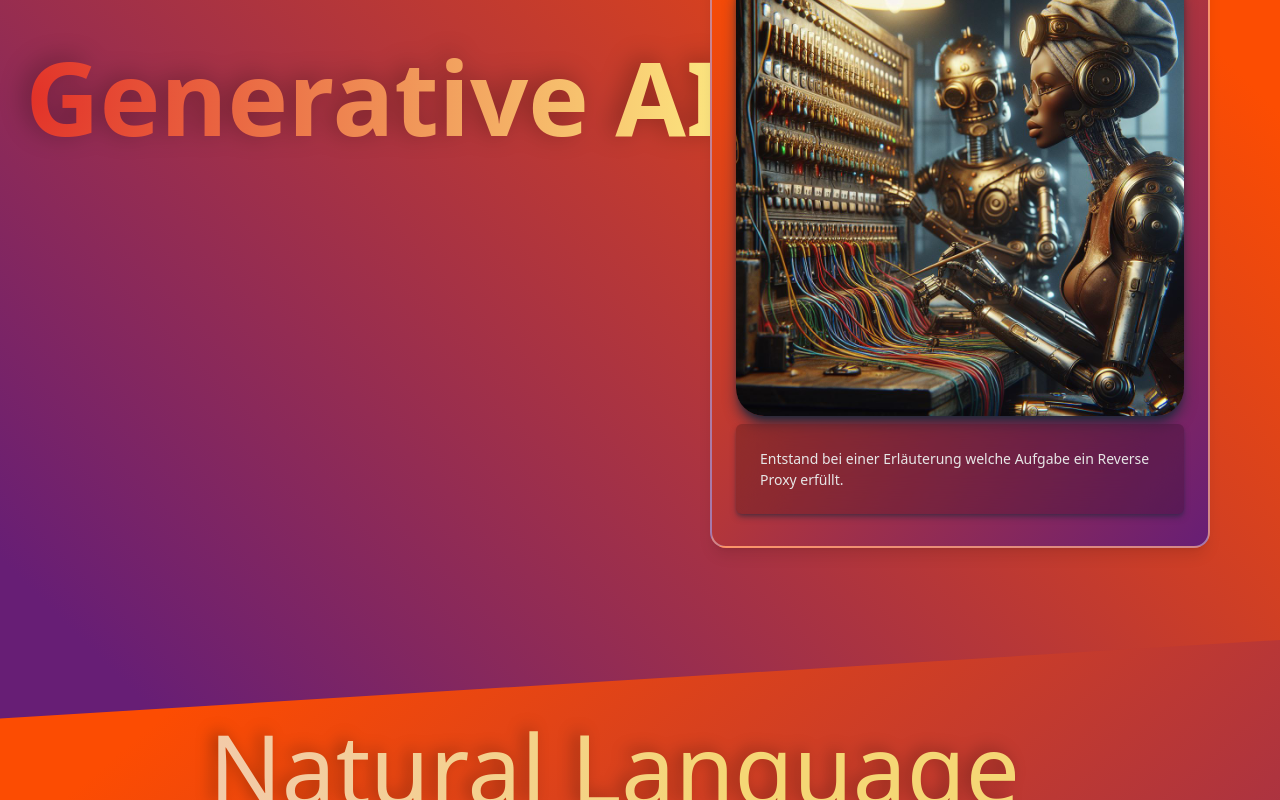
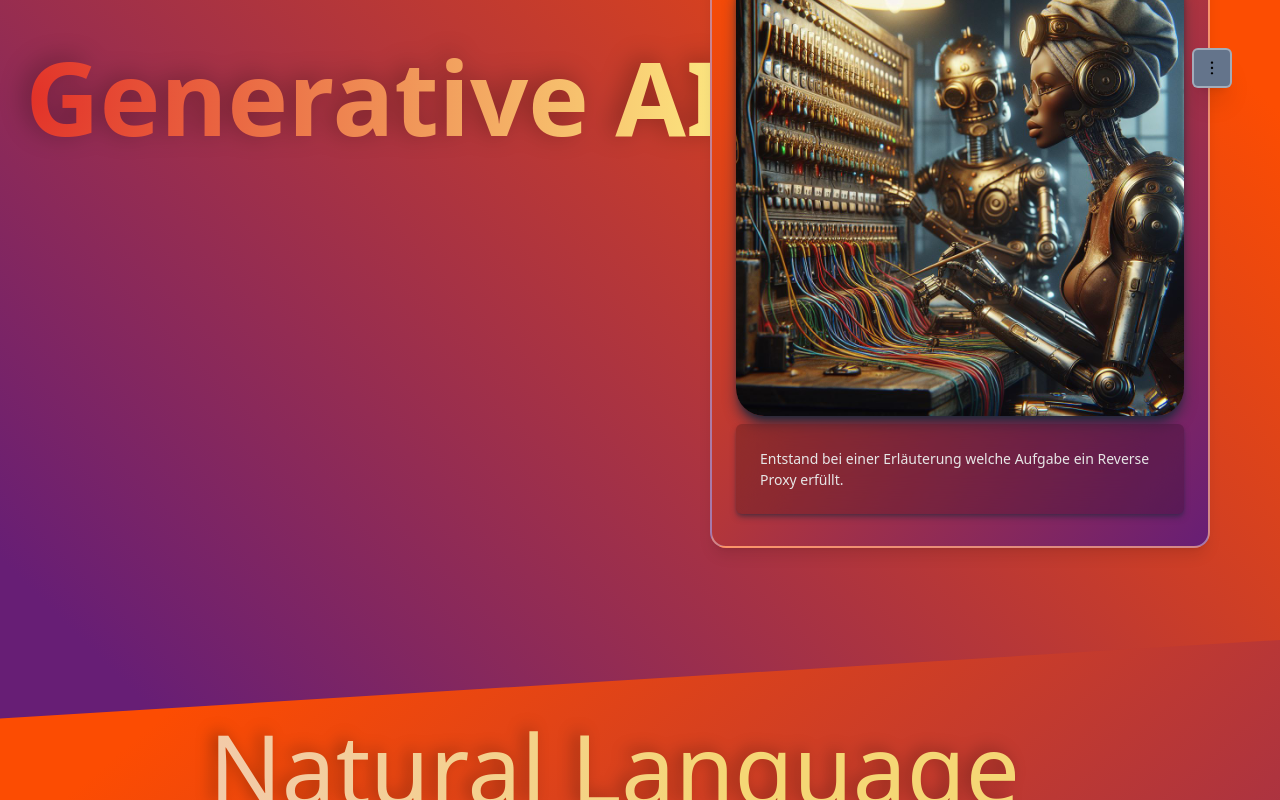
Before and after one commit to jibbex/ai-example, a React (Vite) app: page / in a window 1280 px wide. Shown: the top 800 px of the page. Built offline with nearby package versions, Linux system fonts and the light colour scheme.

Commit message:
feat(implemented options button)

```diff
--- a/src/Navbar.tsx
+++ b/src/Navbar.tsx
@@ -1,4 +1,6 @@
 import * as React from 'react';
+import { DotsVerticalIcon } from "@radix-ui/react-icons"
+import { Button } from "@/components/ui/button"
 // import LoginDialog from "./LoginDialog";
 
 
@@ -14,22 +16,23 @@ const Center = ({ children }: React.PropsWithChildren): JSX.Element => (
     </div>
 );
 
-const Right = (props: { children: React.ReactNode, className: string}): JSX.Element => (
+const Right = (props: { children: React.ReactNode, className: string }): JSX.Element => (
     <div className={props.className}>
         {props.children}
     </div>
 );
 
-function Navbar({ children }: React.PropsWithChildren): JSX.Element  {
+function Navbar({ children }: React.PropsWithChildren): JSX.Element {
     return (
-        <nav className="flex w-screen h-[10em] absolute top-0 z-10 pointer-events-none">
+        <nav className="flex w-screen m-0 top-20 max-h-[120px] h-auto absolute z-[2000]">
             <Left>
                 {children}
             </Left>
             <Center />
             <Right className="p-12 text-right">
-                <div />
-                {/* <LoginDialog /> */}
+                <Button size="icon" variant="secondary" className="border-white/[0.4] border-2 focus:bg-slate-400 focus:text-black hover:bg-slate-600 focus:ring-2 ring-yellow-200 text-black hover:shadow-sm shadow-xl shadow-indigo- bg-slate-500 hover:text-indigo-400 hover:backdrop-blur-lg">
+                    <DotsVerticalIcon className="h-4 w-4" />
+                </Button>
             </Right>
         </nav>
     );
```
